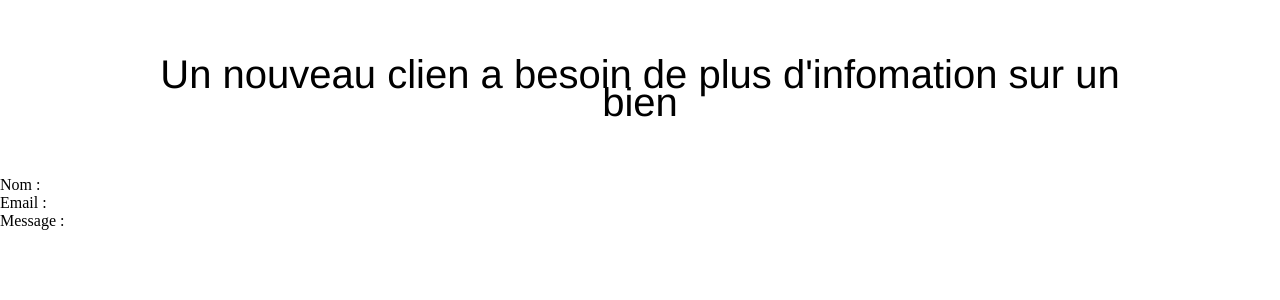
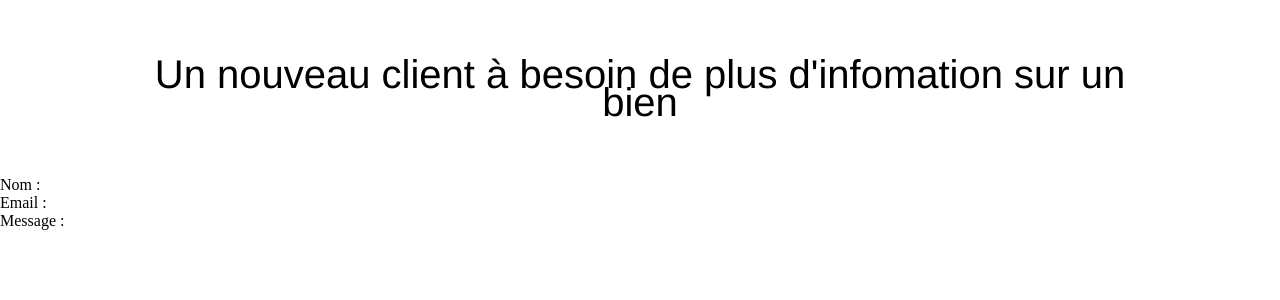
Before and after one commit to Theo-W/bob_marley_h3hitema, a Symfony app: template templates/contact/email/contact.html.twig in a window 1280 px wide. Shown: the top 300 px of the page. Run offline with Twig, Linux system fonts and the light colour scheme; the template is opened without the code that fills it, so the values that code supplies are empty; some libraries are stand-ins or nearby versions.

Commit message:
fix: beug and clear code

```diff
--- a/assets/scss/modules/_timeline.scss
+++ b/assets/scss/modules/_timeline.scss
@@ -1,7 +1,4 @@
 // timeline variables
-$body-bg: #1e1e2f;
-$timeline-before-bg: #222a42;
-$timeline-body-bg: #27293d;
 $timeline-body-round: 5px;
 $timeline-body-shadow: 1px 3px 9px rgba(0, 0, 0, .1);
 
--- a/templates/contact/email/contact.html.twig
+++ b/templates/contact/email/contact.html.twig
@@ -6,7 +6,7 @@
      <tr>
          <td align="center"
              style="font-family: Helvetica, sans-serif; text-align: center; font-size: 40px; mso-line-height-rule: exactly; line-height: 28px">
-             Un nouveau clien a besoin de plus d'infomation sur un bien
+             Un nouveau client à besoin de plus d'infomation sur un bien
          </td>
      </tr>
      <tr>
--- a/templates/contact/email/contact.txt.twig
+++ b/templates/contact/email/contact.txt.twig
@@ -1,6 +1,6 @@
-Un nouveau clien a besoin de plus d'infomation sur un bien
+Un nouveau client a besoin de plus d'information sur un bien
 
-Pour valider votre compte merci de bien vouloir cliquer sur le bouton si-dessous
+Pour valider votre compte merci de bien vouloir cliquer sur le bouton ci-dessous
 
 - Prénom : {{ contact.firstname }}
 - Email : {{ contact.email }}
--- a/templates/home/index.html.twig
+++ b/templates/home/index.html.twig
@@ -29,7 +29,7 @@
                         soul et prend des cours de chant. Ses titres ska n’ont pas de succès mais il continue de chanter.
                         Après une
                         période rocksteady, il se lance dans le reggae.
-                    </p class="mt2">
+                    </p>
 
                     <p>
                         Ce n’est qu’en 1973 que Bob Marley commence à rencontrer le succès. Entre-temps, il connaît la
```
